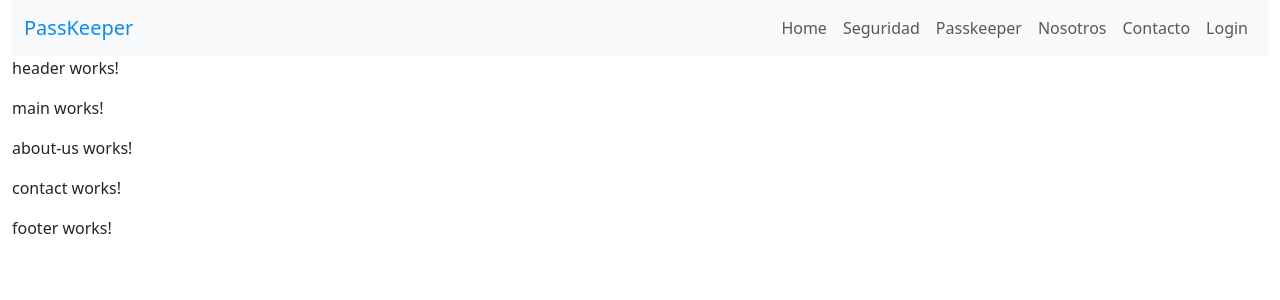
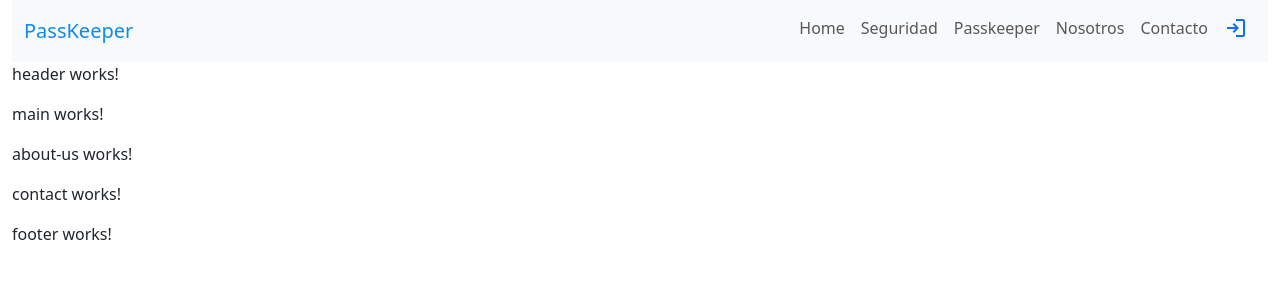
Before and after one commit to vlysi/integrador_ISP4, an Angular app in the folder PassKeeperWeb/frontend/PassKeeper/: page / in a window 1280 px wide. Shown: the top 300 px of the page. Built offline with nearby package versions, Linux system fonts and the light colour scheme; no server answers.

Commit message:
add logout

```diff
--- a/PassKeeperWeb/frontend/PassKeeper/src/app/core/navbar/navbar.component.html
+++ b/PassKeeperWeb/frontend/PassKeeper/src/app/core/navbar/navbar.component.html
@@ -24,12 +24,16 @@
           <li class="nav-item">
             <a class="nav-link" routerLink="#">Contacto</a>
           </li>
-          <li class="nav-item">
-            <a class="nav-link" routerLink="auth/login">Login</a>
+          <li *ngIf="!isLogged" class="nav-item">
+            <a class="nav-link" routerLink="auth/login"><i class="material-symbols-outlined text-primary">login</i></a>
           </li>
           <li *ngIf="isLogged" class="nav-item">
             <a class="nav-link" routerLink="admin/user">Dashboard</a>
           </li>
+          <li *ngIf="isLogged" class="nav-item">
+            <a class="nav-link" (click)="logOut()"><i class="material-symbols-outlined ">logout</i></a>
+          </li>
+
         </ul>
       </div>
     </div>
--- a/PassKeeperWeb/frontend/PassKeeper/src/app/core/navbar/navbar.component.ts
+++ b/PassKeeperWeb/frontend/PassKeeper/src/app/core/navbar/navbar.component.ts
@@ -13,4 +13,7 @@ export class NavbarComponent {
       this.isLogged = logged;
     });
   }
+  logOut(){
+    this.authService.logOut()
+  }
 }
```
